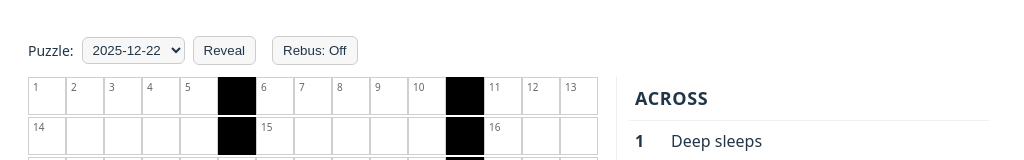
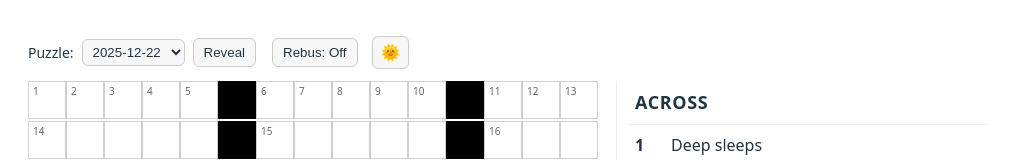
Before and after one commit to walker-finlay/cwk, a React (Vite) app in the folder client/: page / in a window 1280 px wide. Shown: the top 160 px of the page, without its empty margins (0-1024 px from the left). Built offline with nearby package versions, Linux system fonts and the light colour scheme.

Commit message:
feat: implement theme toggle functionality with light/dark mode support

```diff
--- a/client/src/App.css
+++ b/client/src/App.css
@@ -287,3 +287,49 @@ button.danger {
   background: rgba(255, 80, 60, 0.12);
   border-color: rgba(255, 80, 60, 0.2);
 }
+
+/* Theme toggle button */
+.theme-toggle {
+  margin-left: 6px;
+  padding: 6px 8px;
+  border-radius: 6px;
+  border: 1px solid var(--button-border);
+  background: var(--button-bg);
+  cursor: pointer;
+  font-size: 16px;
+}
+
+/* data-theme overrides to let the user force a theme */
+:root[data-theme='dark'] {
+  --bg: #242424;
+  --text: rgba(255, 255, 255, 0.87);
+  --muted: rgba(255, 255, 255, 0.7);
+
+  --cell-bg: rgba(255, 255, 255, 0.04);
+  --cell-border: rgba(255, 255, 255, 0.06);
+  --cell-black: #000000;
+
+  --button-bg: rgba(255, 255, 255, 0.04);
+  --button-border: rgba(255, 255, 255, 0.08);
+
+  --clue-border: rgba(255, 255, 255, 0.06);
+  --clue-divider: rgba(255, 255, 255, 0.06);
+  --clue-hover: rgba(255, 255, 255, 0.03);
+}
+
+:root[data-theme='light'] {
+  --bg: #ffffff;
+  --text: #213547;
+  --muted: #666666;
+
+  --cell-bg: #ffffff;
+  --cell-border: #cfcfcf;
+  --cell-black: #000000;
+
+  --button-bg: #f7f7f7;
+  --button-border: #ccc;
+
+  --clue-border: #eee;
+  --clue-divider: #f0f0f0;
+  --clue-hover: #f8f8f8;
+}
--- a/client/src/App.tsx
+++ b/client/src/App.tsx
@@ -36,6 +36,31 @@ function App() {
   // reveal confirmation modal
   const [showRevealConfirm, setShowRevealConfirm] = useState(false)
   const revealConfirmBtnRef = useRef<HTMLButtonElement | null>(null)
+
+  // theme override (light / dark). Persist in localStorage and apply as data-theme on :root
+  type Theme = 'light' | 'dark'
+  const getInitialTheme = (): Theme => {
+    try {
+      const stored = localStorage.getItem('theme') as Theme | null
+      if (stored === 'light' || stored === 'dark') return stored
+    } catch (e) {
+      console.error(e);
+    }
+    if (window.matchMedia && window.matchMedia('(prefers-color-scheme: dark)').matches) return 'dark'
+    return 'light'
+  }
+  const [theme, setTheme] = useState<Theme>(getInitialTheme)
+
+  useEffect(() => {
+    try {
+      localStorage.setItem('theme', theme)
+    } catch (e) {
+      console.error(e);
+    }
+    document.documentElement.setAttribute('data-theme', theme)
+  }, [theme])
+
+  const toggleTheme = () => setTheme((t) => (t === 'light' ? 'dark' : 'light'))
 
   const inputRefs = useRef<Array<HTMLInputElement | null>>([])
   const clueRefs = useRef<Array<HTMLDivElement | null>>([])
@@ -407,6 +432,15 @@ function App() {
           className={reveal ? 'active' : ''}
         >{reveal ? 'Hide' : 'Reveal'}</button>
         <button onClick={() => setRebus((r) => !r)} className={rebus ? 'active rebus' : 'rebus'}>{rebus ? 'Rebus: On' : 'Rebus: Off'}</button>
+
+        <button
+          className="theme-toggle"
+          onClick={toggleTheme}
+          aria-label={`Switch to ${theme === 'light' ? 'dark' : 'light'} theme`}
+          title={`Switch to ${theme === 'light' ? 'dark' : 'light'} theme`}
+        >
+          {theme === 'light' ? '🌞' : '🌙'}
+        </button>
       </div>
 
       <div className="puzzle-container">
--- a/client/src/index.css
+++ b/client/src/index.css
@@ -5,7 +5,7 @@
 
   color-scheme: light dark;
   color: rgba(255, 255, 255, 0.87);
-  background-color: #242424;
+  /* background-color: #242424; */
 
   font-synthesis: none;
   text-rendering: optimizeLegibility;
```
